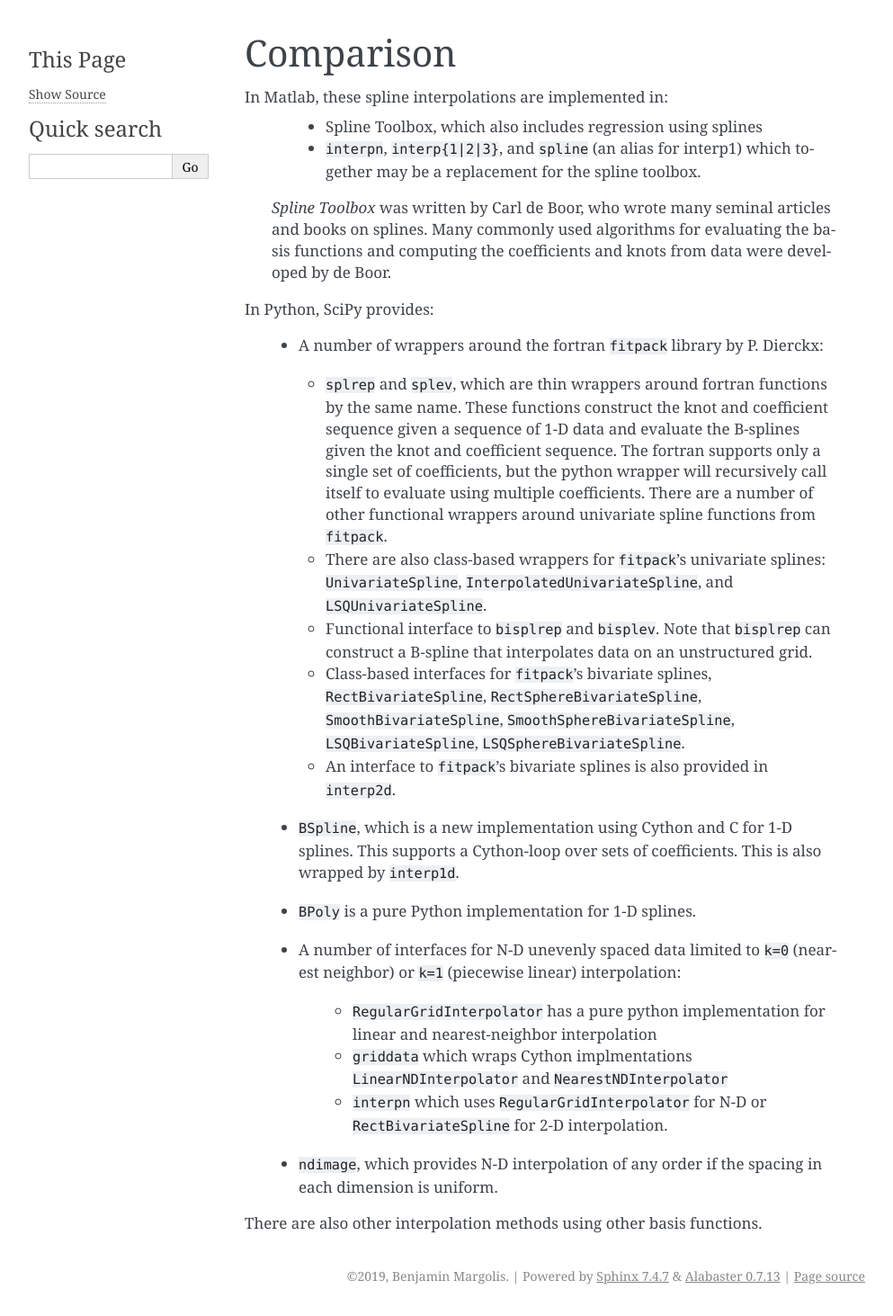
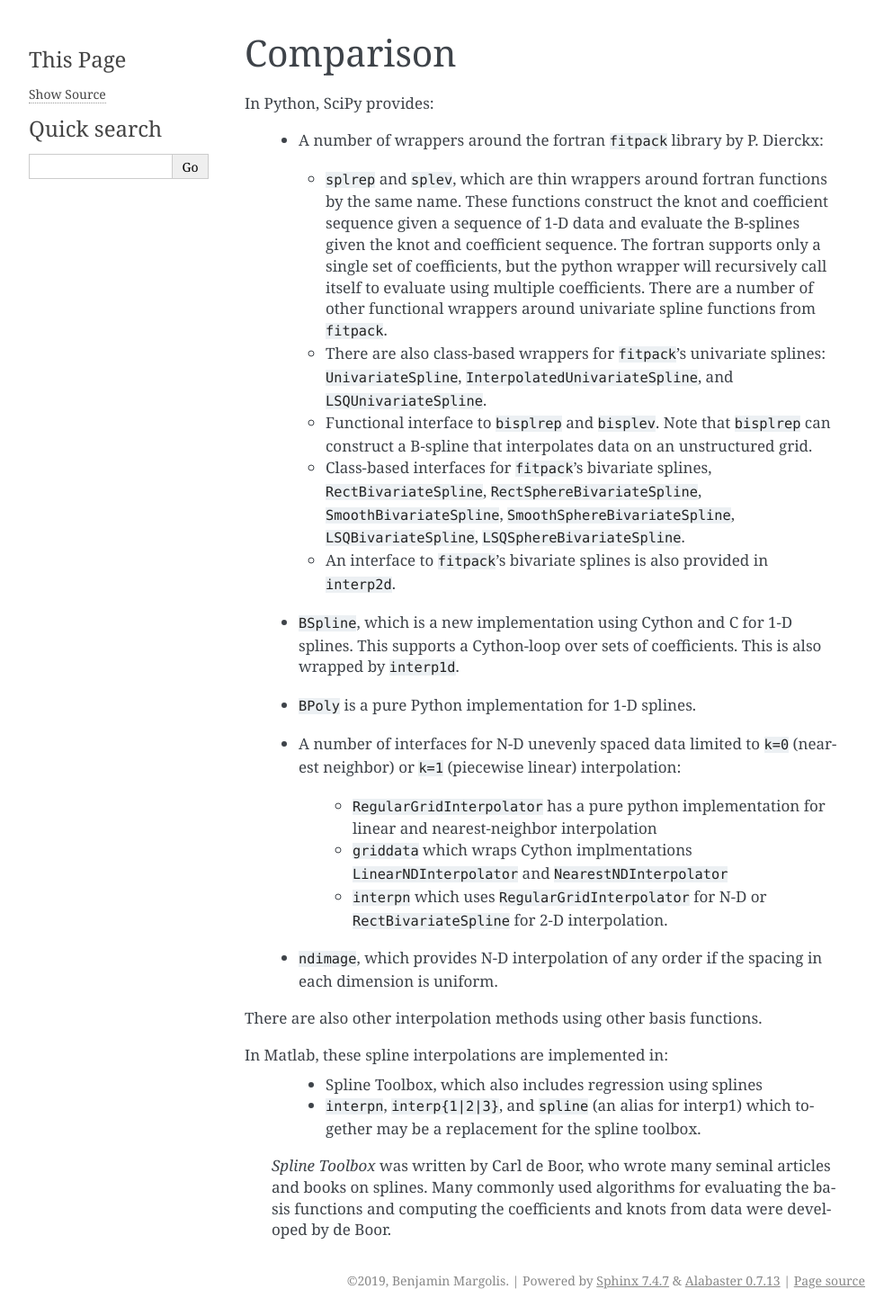
Before and after one commit to kb-press/ndsplines, a Sphinx documentation site: the page built from docs/compare.rst, in a window 1280 px wide. Shown: the whole page at 90% size, without its empty margins (148-1141 px from the left). Built offline with Sphinx 7.4.7, drawn with Linux system fonts in a browser that asks for light colours; pages that are not in the unit, such as notebooks, are missing from menus; part of the change alters nothing that is shown.

```diff
--- a/docs/compare.rst
+++ b/docs/compare.rst
@@ -1,17 +1,6 @@
 ==========
 Comparison
 ==========
-
-In Matlab, these spline interpolations are implemented in:
-    - Spline Toolbox, which also includes regression using splines
-    - ``interpn``, ``interp{1|2|3}``, and ``spline`` (an alias for interp1) which
-      together may be a replacement for the spline toolbox.
-
- `Spline Toolbox` was written by Carl de Boor, who wrote many seminal articles
- and books on splines. Many commonly used algorithms for evaluating the basis
- functions and computing the coefficients and knots from data were developed
- by de Boor.
-
 
 In Python, SciPy provides:
 
@@ -63,3 +52,13 @@ In Python, SciPy provides:
       in each dimension is uniform.
 
 There are also other interpolation methods using other basis functions.
+
+In Matlab, these spline interpolations are implemented in:
+    - Spline Toolbox, which also includes regression using splines
+    - ``interpn``, ``interp{1|2|3}``, and ``spline`` (an alias for interp1) which
+      together may be a replacement for the spline toolbox.
+
+ `Spline Toolbox` was written by Carl de Boor, who wrote many seminal articles
+ and books on splines. Many commonly used algorithms for evaluating the basis
+ functions and computing the coefficients and knots from data were developed
+ by de Boor.
```
